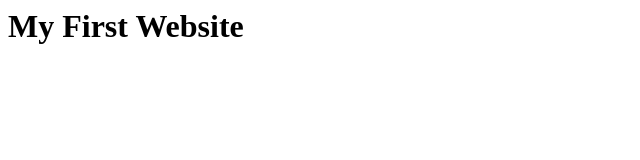
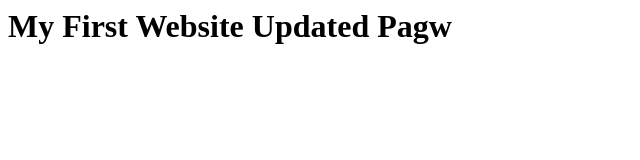
Before and after one commit to sveziroglu/Is601FirstWebsite, a plain HTML site: page index.html in a window 1280 px wide. Shown: the whole page, without its empty margins (0-640 px from the left). Drawn offline with Linux system fonts and the light colour scheme.

Commit message:
Updated text

```diff
--- a/index.html
+++ b/index.html
@@ -3,7 +3,7 @@
 		<title>My First Website</title>
 	</head>
 	<body>
-		<h1>My First Website</html>
+		<h1>My First Website Updated Pagw</html>
 	</body>
 
 </html>
```
